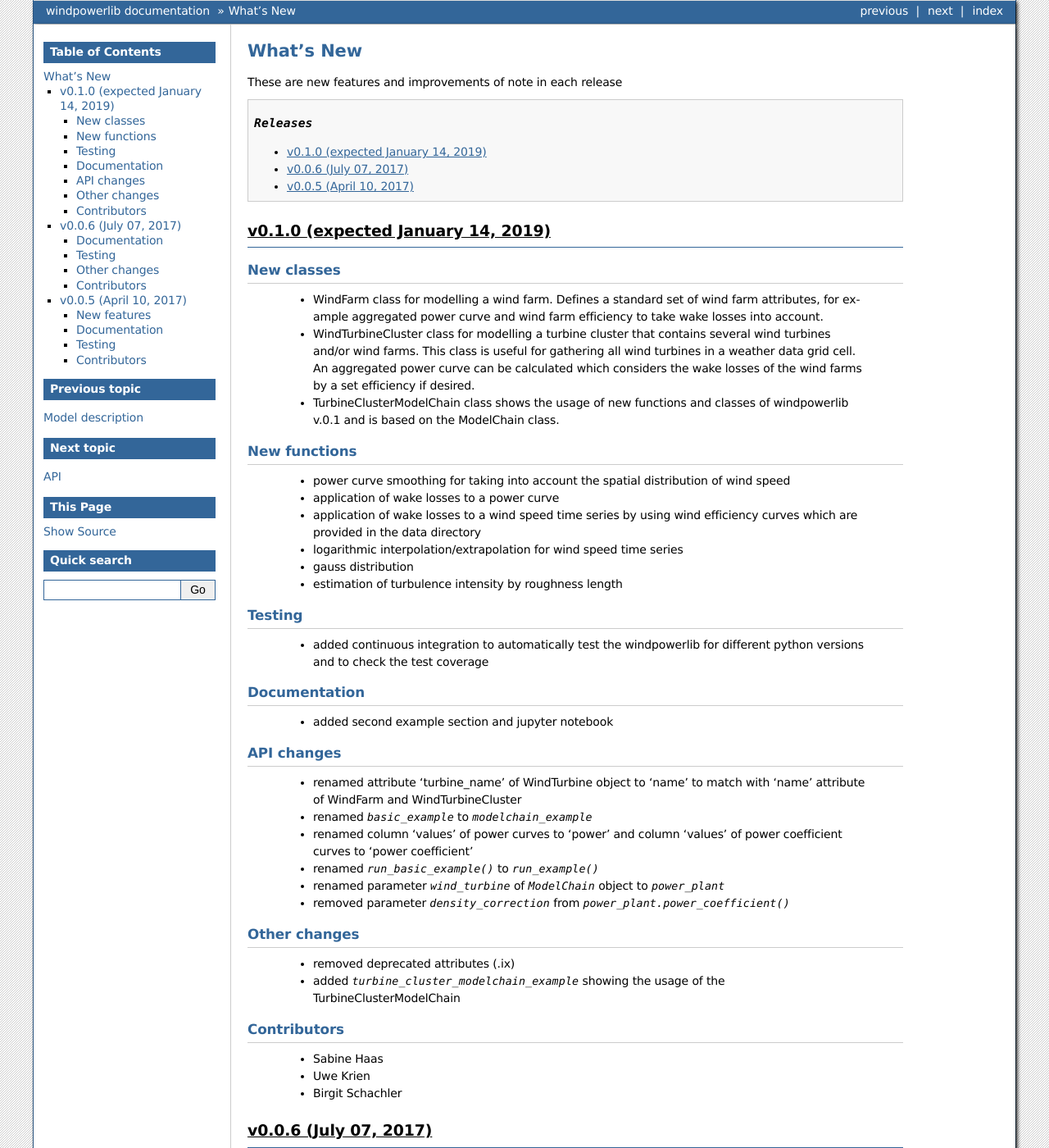
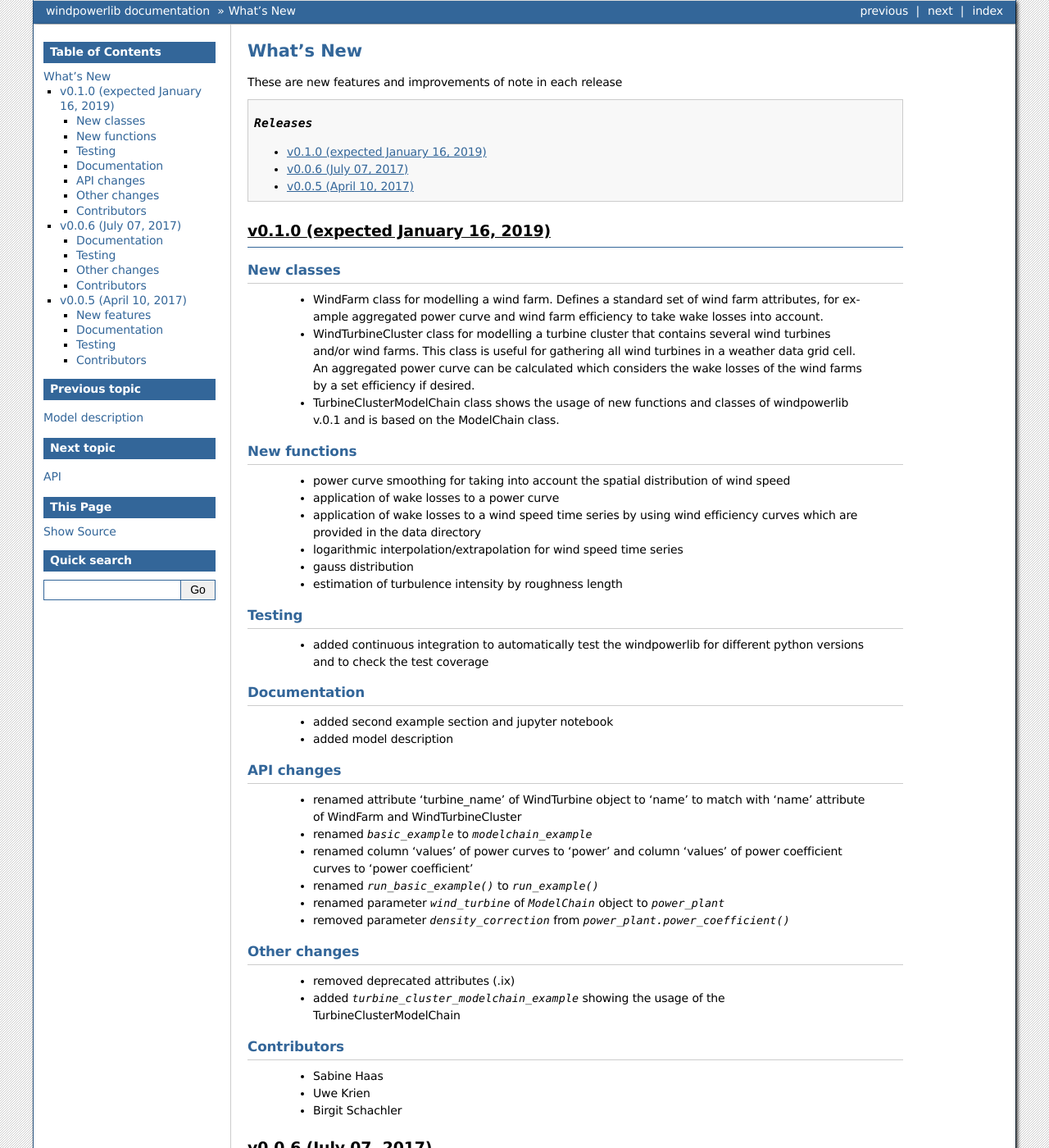
Before and after one commit to wind-python/windpowerlib, a Sphinx documentation site: the page built from doc/whats_new.rst, in a window 1280 px wide and 1400 px high. Shown: the whole window at 82% size. Built offline with Sphinx 7.4.7, drawn with Linux system fonts in a browser that asks for light colours; formulas are drawn with MathJax 3.

Commit message:
Add whats new for next release

```diff
--- a/doc/whatsnew/v0-1-0.txt
+++ b/doc/whatsnew/v0-1-0.txt
@@ -1,4 +1,4 @@
-v0.1.0 (expected January 14, 2019)
+v0.1.0 (expected January 16, 2019)
 ++++++++++++++++++++++++++++++++++
 
 New classes
@@ -29,6 +29,7 @@ Documentation
 #############
 
  * added second example section and jupyter notebook
+ * added model description
 
 
 API changes
```
Also changed, not shown: doc/whatsnew/v0-1-0-1.txt (added, +31 -0 lines).
